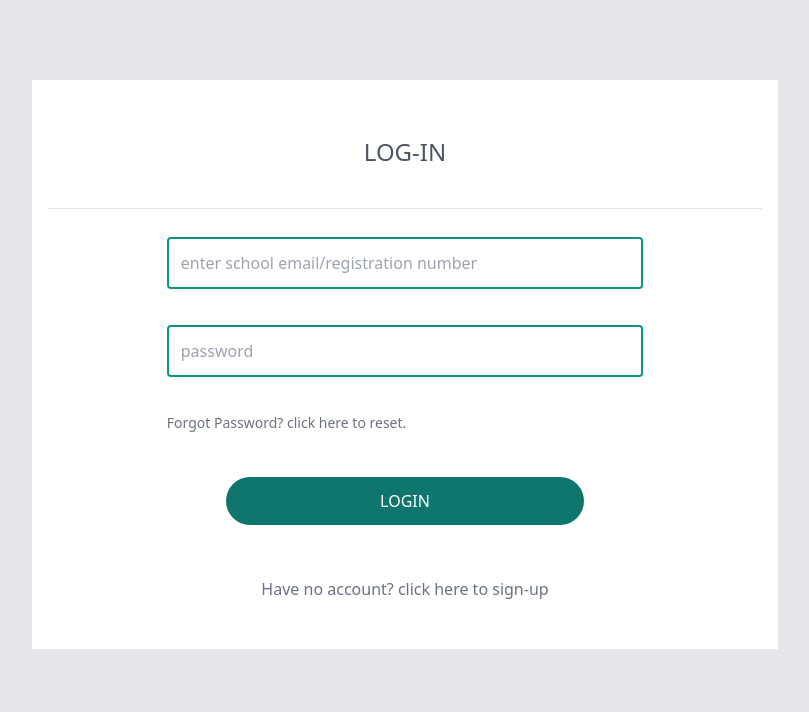
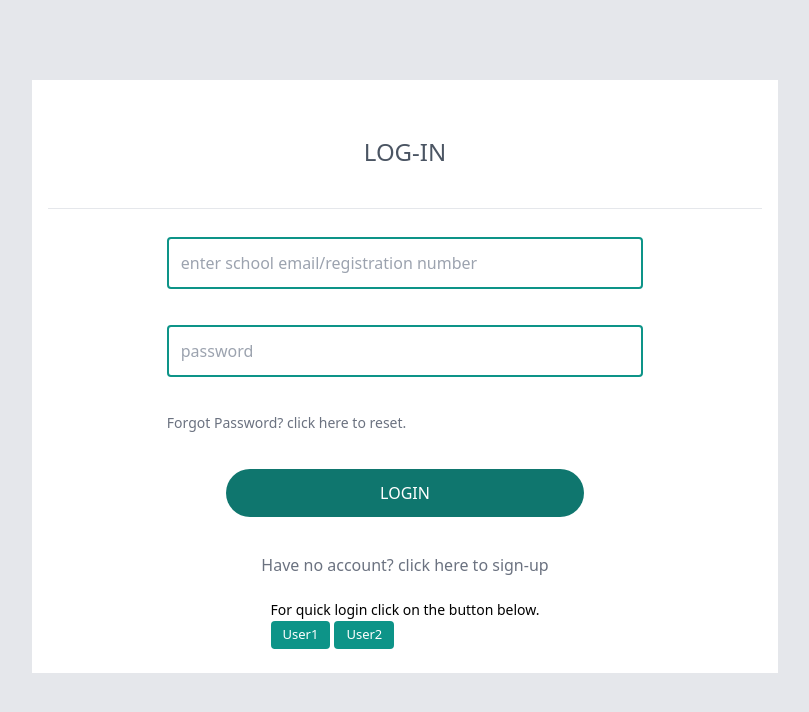
Before and after one commit to Pekstaar/tuk_vlan, a React (Create React App) app: page /login in a window 1280 px wide. Shown: the top 712 px of the page, without its empty margins (235-1044 px from the left). Built offline with nearby package versions, Linux system fonts and the light colour scheme; no server answers.

Commit message:
[UPDATE]:

```diff
--- a/src/screens/Login.js
+++ b/src/screens/Login.js
@@ -90,7 +90,7 @@ const Login = () => {
 
         <form
           onSubmit={handleSubmit}
-          className="form pb-6 flex items-center flex-col gap-5 mt-5"
+          className="form pb-2 flex items-center flex-col gap-5 mt-5"
         >
           {/* or text seperator */}
 
@@ -124,7 +124,7 @@ const Login = () => {
           </Link>
 
           {/* login button */}
-          <div className="submit mx-5 w-full md:mx-0 md:w-4/6  my-4 flex justify-center">
+          <div className="submit mx-5 w-full md:mx-0 md:w-4/6  my-2 flex justify-center">
             {/* <button
               type="submit"
               className={`uppercase w-3/4 text rounded-3xl p-3 bg-teal-700 text-white hover:bg-teal-600`}
@@ -138,10 +138,25 @@ const Login = () => {
           <Link
             as="span"
             to="/signup"
-            className=" text-center mt-2 py-2 w-full md:mx-0 md:w-4/6 text-gray-500 hover:underline"
+            className=" text-center mt-2 w-full md:mx-0 md:w-4/6 text-gray-500 hover:underline"
           >
             Have no account? click here to sign-up
           </Link>
+
+          <div>
+            <span className="text-[14px]">
+              For quick login click on the button below.
+            </span>
+            <div className="flex gap-1">
+              <button className="rounded px-3 py-1 bg-teal-600 text-white text-[13px]">
+                User1
+              </button>
+
+              <button className="rounded px-3 py-1 bg-teal-600 text-white text-[13px]">
+                User2
+              </button>
+            </div>
+          </div>
         </form>
       </div>
     </div>
```
